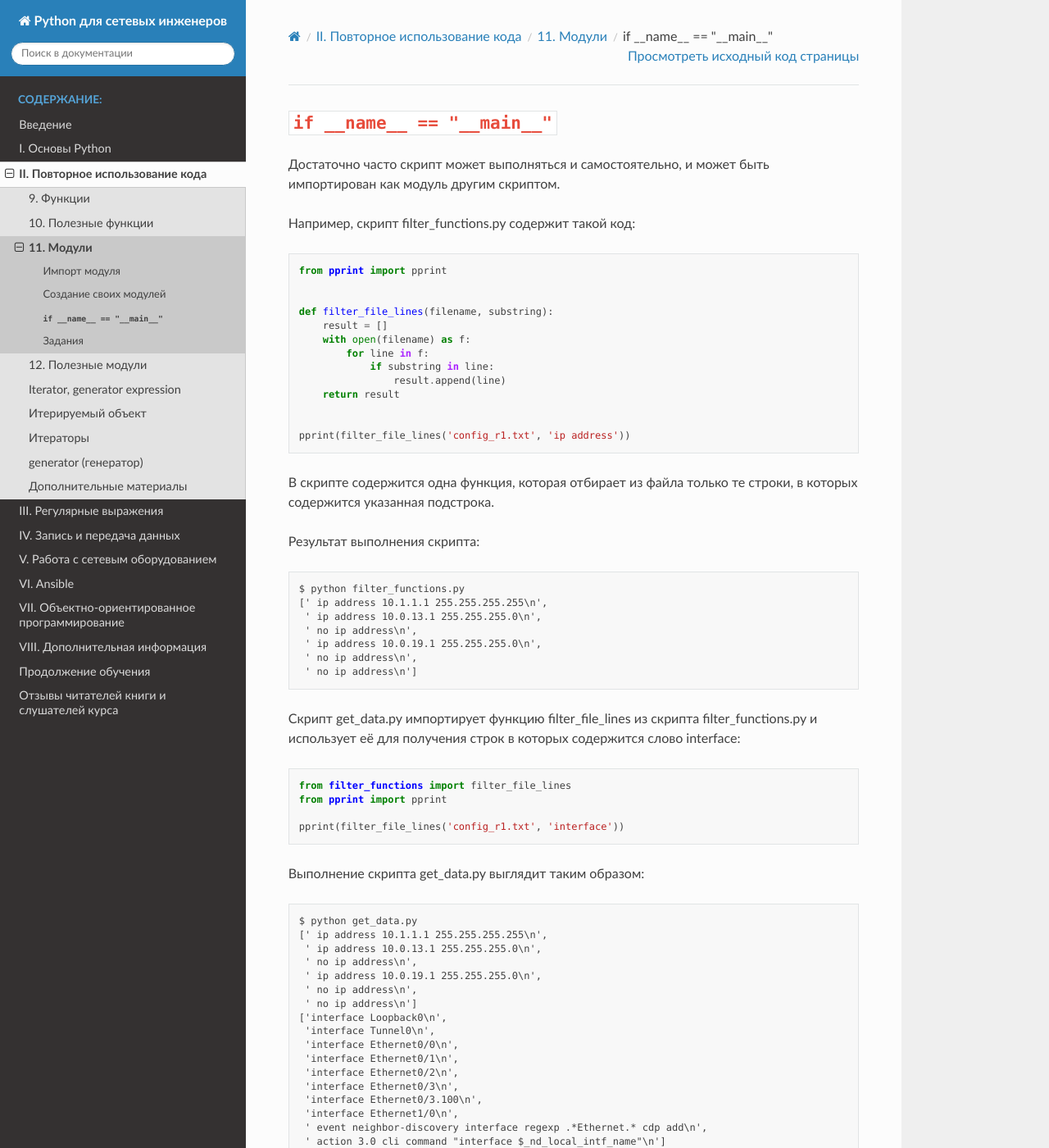
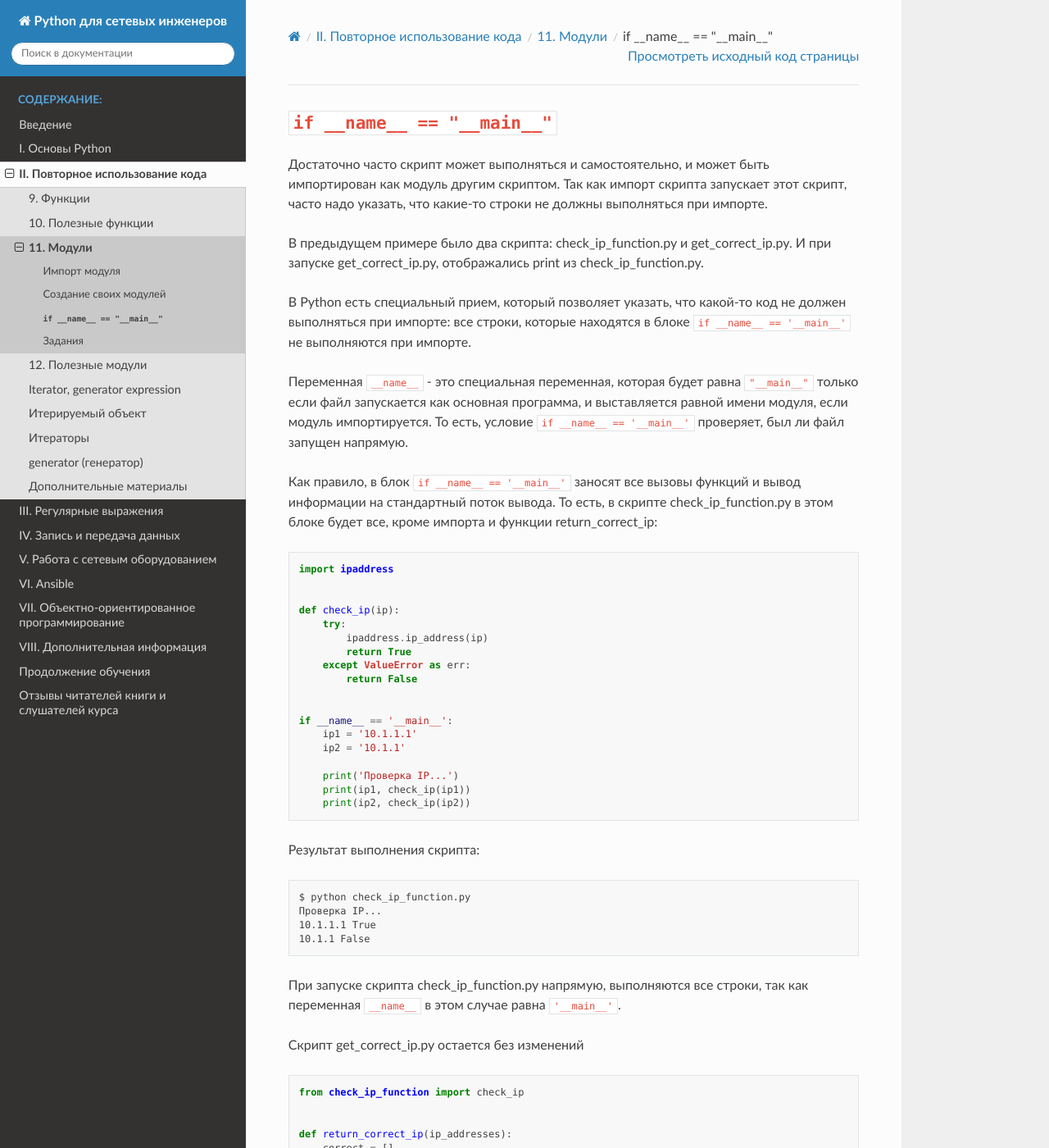
Before and after one commit to natenka/pyneng-book, a Sphinx documentation site: the page built from docs/source/book/11_modules/if_name_main.rst, in a window 1280 px wide and 1400 px high. Shown: the whole window at 82% size. Built offline with Sphinx 7.4.7 and the Read the Docs theme 2.0.0, drawn with Linux system fonts in a browser that asks for light colours; pages that are not in the unit, such as notebooks, are missing from menus; some of the changed text lies outside the part shown.

Commit message:
Chapter 11_modules updated

```diff
--- a/docs/source/book/11_modules/if_name_main.rst
+++ b/docs/source/book/11_modules/if_name_main.rst
@@ -3,144 +3,103 @@
 
 Достаточно часто скрипт может выполняться и самостоятельно, и может быть
 импортирован как модуль другим скриптом.
+Так как импорт скрипта запускает этот скрипт, часто надо указать,
+что какие-то строки не должны выполняться при импорте.
 
-Например, скрипт filter\_functions.py содержит такой код:
+В предыдущем примере было два скрипта: check_ip_function.py и get_correct_ip.py.
+И при запуске get_correct_ip.py, отображались print из check_ip_function.py.
+
+
+В Python есть специальный прием, который позволяет указать, что какой-то
+код не должен выполняться при импорте: все строки, которые находятся
+в блоке ``if __name__ == '__main__'`` не выполняются при импорте.
+
+Переменная ``__name__`` - это специальная переменная, которая будет
+равна ``"__main__"`` только если файл запускается как основная программа, и
+выставляется равной имени модуля, если модуль импортируется.
+То есть, условие ``if __name__ == '__main__'`` проверяет, был ли
+файл запущен напрямую.
+
+
+Как правило, в блок ``if __name__ == '__main__'`` заносят все вызовы функций
+и вывод информации на стандартный поток вывода.
+То есть, в скрипте check_ip_function.py в этом блоке будет все, кроме импорта
+и функции return_correct_ip:
 
 .. code:: python
 
-    from pprint import pprint
+    import ipaddress
 
 
-    def filter_file_lines(filename, substring):
-        result = []
-        with open(filename) as f:
-            for line in f:
-                if substring in line:
-                    result.append(line)
-        return result
+    def check_ip(ip):
+        try:
+            ipaddress.ip_address(ip)
+            return True
+        except ValueError as err:
+            return False
 
 
-    pprint(filter_file_lines('config_r1.txt', 'ip address'))
+    if __name__ == '__main__':
+        ip1 = '10.1.1.1'
+        ip2 = '10.1.1'
 
-В скрипте содержится одна функция, которая отбирает из файла только те
-строки, в которых содержится указанная подстрока.
+        print('Проверка IP...')
+        print(ip1, check_ip(ip1))
+        print(ip2, check_ip(ip2))
+
 
 Результат выполнения скрипта:
 
 ::
 
-    $ python filter_functions.py
-    [' ip address 10.1.1.1 255.255.255.255\n',
-     ' ip address 10.0.13.1 255.255.255.0\n',
-     ' no ip address\n',
-     ' ip address 10.0.19.1 255.255.255.0\n',
-     ' no ip address\n',
-     ' no ip address\n']
+    $ python check_ip_function.py
+    Проверка IP...
+    10.1.1.1 True
+    10.1.1 False
 
-Скрипт get\_data.py импортирует функцию filter\_file\_lines из скрипта
-filter\_functions.py и использует её для получения строк в которых
-содержится слово interface:
+При запуске скрипта check_ip_function.py напрямую, выполняются все строки,
+так как переменная ``__name__`` в этом случае равна ``'__main__'``.
+
+Скрипт get_correct_ip.py остается без изменений
 
 .. code:: python
 
-    from filter_functions import filter_file_lines
-    from pprint import pprint
+    from check_ip_function import check_ip
 
-    pprint(filter_file_lines('config_r1.txt', 'interface'))
 
-Выполнение скрипта get\_data.py выглядит таким образом:
+    def return_correct_ip(ip_addresses):
+        correct = []
+        for ip in ip_addresses:
+            if check_ip(ip):
+                correct.append(ip)
+        return correct
+
+
+    print('Проверка списка IP-адресов')
+    ip_list = ['10.1.1.1', '8.8.8.8', '2.2.2']
+    correct = return_correct_ip(ip_list)
+    print(correct)
+
+
+Выполнение скрипта get_correct_ip.py выглядит таким образом:
 
 ::
 
-    $ python get_data.py
-    [' ip address 10.1.1.1 255.255.255.255\n',
-     ' ip address 10.0.13.1 255.255.255.0\n',
-     ' no ip address\n',
-     ' ip address 10.0.19.1 255.255.255.0\n',
-     ' no ip address\n',
-     ' no ip address\n']
-    ['interface Loopback0\n',
-     'interface Tunnel0\n',
-     'interface Ethernet0/0\n',
-     'interface Ethernet0/1\n',
-     'interface Ethernet0/2\n',
-     'interface Ethernet0/3\n',
-     'interface Ethernet0/3.100\n',
-     'interface Ethernet1/0\n',
-     ' event neighbor-discovery interface regexp .*Ethernet.* cdp add\n',
-     ' action 3.0 cli command "interface $_nd_local_intf_name"\n']
+    $ python get_correct_ip.py
+    Проверка списка IP-адресов
+    ['10.1.1.1', '8.8.8.8']
 
-Полученный вывод содержит не только список со строками, в которых
-содержится слово interface, но и вывод из скрипта filter\_functions.py.
-
-Так происходит из-за того, что при импорте модуля, Python выполняет его.
-
-    Python выполняет весь модуль, независимо от того как именно
-    импортируется модуль: ``import module``,
-    ``from module import function`` или ``from module import *``.
-
-В Python есть специальный прием, который позволяет указать, что какой-то
-код должен выполняться, только когда файл запускается напрямую.
-
-Файл filter\_functions.py:
-
-.. code:: python
-
-    from pprint import pprint
+Теперь вывод содержит только информацию из скрипта get_correct_ip.py.
 
 
-    def filter_file_lines(filename, substring):
-        result = []
-        with open(filename) as f:
-            for line in f:
-                if substring in line:
-                    result.append(line)
-        return result
+В целом, лучше привыкнуть писать весь код, который вызывает функции и
+выводит что-то на стандартный поток вывода, внутри блока
+``if __name__ == '__main__'``.
 
-
-    if __name__ == "__main__":
-        pprint(filter_file_lines('config_r1.txt', 'ip address'))
-
-Обратите внимание на запись:
-
-.. code:: python
-
-    if __name__ == '__main__':
-        pprint(filter_file_lines('config_r1.txt', 'ip address'))
-
-Переменная ``__name__`` - это специальная переменная, которая будет
-равна ``"__main__"``, если файл запускается как основная программа, и
-выставляется равной имени модуля, если модуль импортируется.
-
-Таким образом, условие ``if __name__ == '__main__'`` проверяет, был ли
-файл запущен напрямую.
-
-Теперь, при выполнении скрипта get\_data.py, вывод такой:
-
-::
-
-    $ python get_data.py
-    ['interface Loopback0\n',
-     'interface Tunnel0\n',
-     'interface Ethernet0/0\n',
-     'interface Ethernet0/1\n',
-     'interface Ethernet0/2\n',
-     'interface Ethernet0/3\n',
-     'interface Ethernet0/3.100\n',
-     'interface Ethernet1/0\n',
-     ' event neighbor-discovery interface regexp .*Ethernet.* cdp add\n',
-     ' action 3.0 cli command "interface $_nd_local_intf_name"\n']
-
-Строки, которые находятся в блоке ``if __name__ == '__main__'`` не
-выполняются при импорте.
-
-При выводе информации на стандартный поток вывода, проще всего заметить
-тот факт, что модуль выполняется при импорте, но гораздо больше проблем
-возникает когда, например, надо импортировать функцию из скрипта,
-который выполняет подклюнение к сотням устройств. В таком случае, во
-время импорта будет выполняться подключение, а только затем сможет
-выполниться скрипт, который импортировал другой модуль.
-
-    При создании функции, она не выполняется, поэтому в блок
-    ``if __name__ == '__main__'`` выносится код, который вызывает
-    функции.
+.. warning::
+    Начиная с 9 раздела, для заданий есть программные тесты,
+    с помощью которых можно проверить правильность выполнения заданий.
+    Для корректной работы с тестами, надо всегда писать вызов функции
+    в файле задания внутри блока ``if __name__ == '__main__'``.
+    Отсутствие этого блока будет вызывать ошибки, не во всех заданиях,
+    однако это все равно позволит избежать проблем.
--- a/docs/source/exercises/11_exercises.rst
+++ b/docs/source/exercises/11_exercises.rst
@@ -1,7 +1,7 @@
 Задания
 =======
 
-{% include "../exercises\_intro.md" %}
+.. include:: ./exercises_intro.rst
 
 Задание 11.1
 ~~~~~~~~~~~~
```
